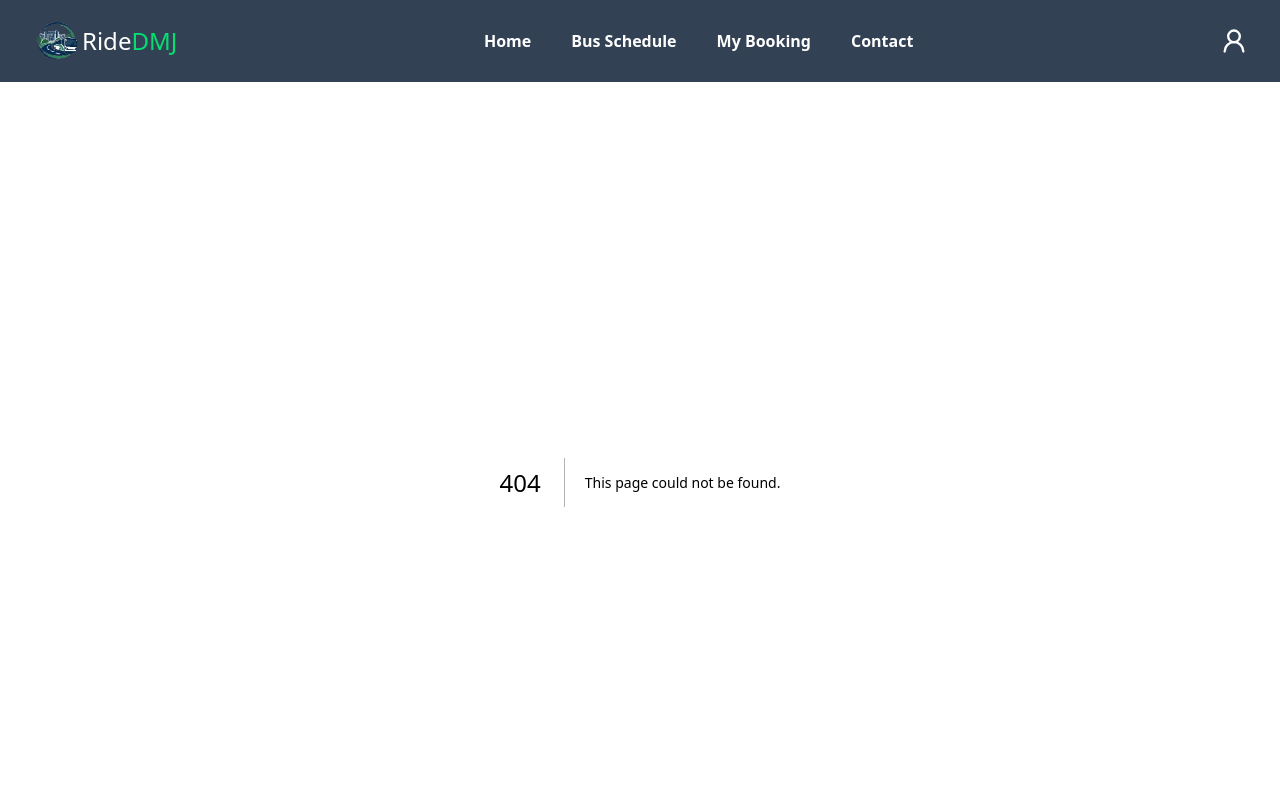
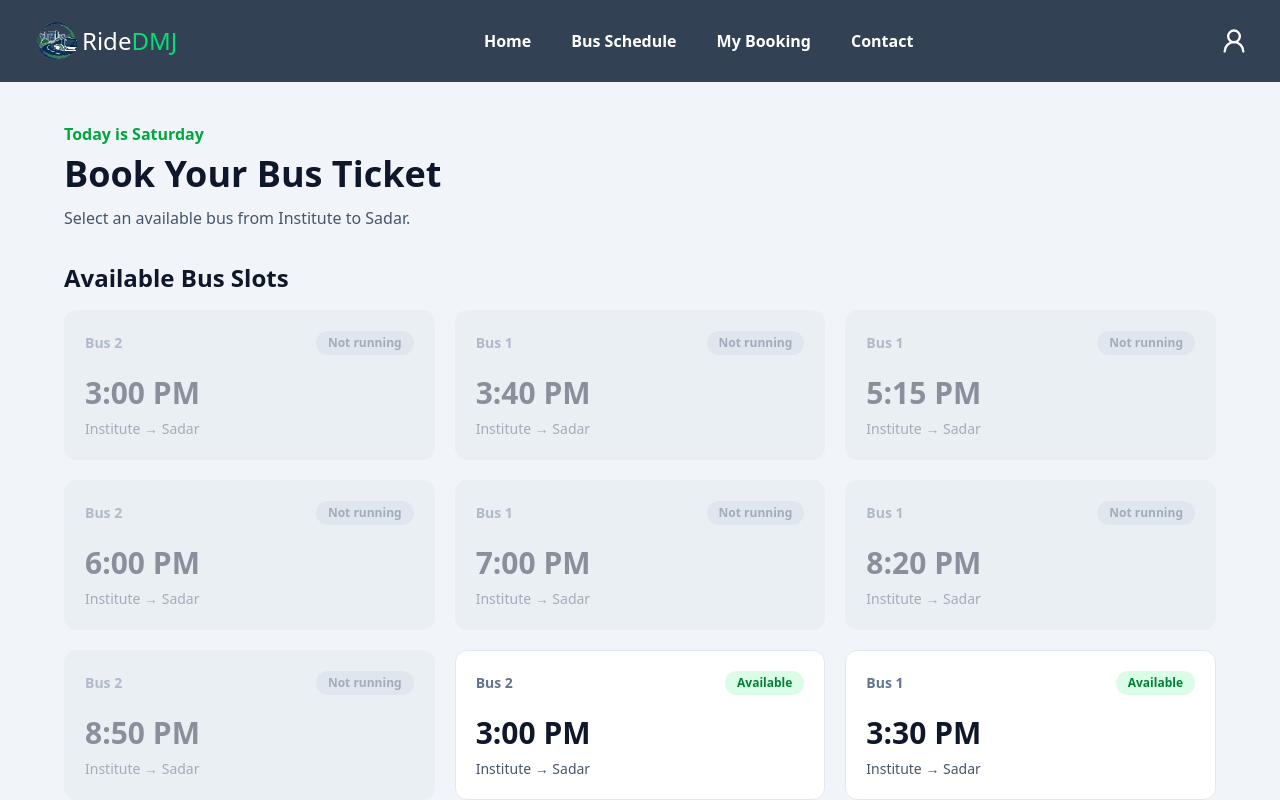
Before and after one commit to Rishabh-09-eng/RideDMJ, a Next.js app in the folder frontend/: page /book-ticket in a window 1280 px wide. Before the commit this address had no page. Shown: the top 800 px of the page. Built offline with nearby package versions, Linux system fonts and the light colour scheme.

Commit message:
added login

```diff
--- /dev/null
+++ b/frontend/app/book-ticket/page.js
@@ -0,0 +1,95 @@
+"use client";
+
+import { useState } from "react";
+import schedule from "@/data/schedule";
+
+export default function BookTicketPage() {
+  const [selectedSlot, setSelectedSlot] = useState(null);
+
+  const today = new Date().toLocaleDateString("en-US", {
+    weekday: "long",
+  });
+
+  const handleSlotSelect = (slot) => {
+    if (!slot.operatingDays.includes(today)) {
+      return;
+    }
+
+    setSelectedSlot(slot);
+  };
+
+  return (
+    <main className="min-h-screen bg-slate-100 px-6 py-10">
+      <div className="mx-auto max-w-6xl">
+        {/* Page heading */}
+        <div className="mb-8">
+          <p className="font-semibold text-green-600">
+            Today is {today}
+          </p>
+
+          <h1 className="mt-2 text-4xl font-bold text-slate-900">
+            Book Your Bus Ticket
+          </h1>
+
+          <p className="mt-3 text-slate-600">
+            Select an available bus from Institute to Sadar.
+          </p>
+        </div>
+
+        {/* Bus slots */}
+        <section>
+          <h2 className="mb-4 text-2xl font-semibold text-slate-900">
+            Available Bus Slots
+          </h2>
+
+          <div className="grid gap-5 sm:grid-cols-2 lg:grid-cols-3">
+            {schedule.map((slot) => {
+              const isAvailableToday = slot.operatingDays.includes(today);
+              const isSelected = selectedSlot?.id === slot.id;
+
+              return (
+                <button
+                  key={slot.id}
+                  type="button"
+                  disabled={!isAvailableToday}
+                  onClick={() => handleSlotSelect(slot)}
+                  className={`rounded-xl border p-5 text-left transition ${
+                    !isAvailableToday
+                      ? "cursor-not-allowed border-slate-200 bg-slate-200 opacity-45"
+                      : isSelected
+                        ? "border-green-500 bg-green-50 ring-2 ring-green-500"
+                        : "border-slate-200 bg-white hover:-translate-y-1 hover:border-green-400 hover:shadow-md"
+                  }`}
+                >
+                  <div className="flex items-center justify-between">
+                    <span className="text-sm font-semibold text-slate-500">
+                      {slot.busNumber}
+                    </span>
+
+                    <span
+                      className={`rounded-full px-3 py-1 text-xs font-semibold ${
+                        isAvailableToday
+                          ? "bg-green-100 text-green-700"
+                          : "bg-slate-300 text-slate-600"
+                      }`}
+                    >
+                      {isAvailableToday ? "Available" : "Not running"}
+                    </span>
+                  </div>
+
+                  <h3 className="mt-5 text-3xl font-bold text-slate-900">
+                    {slot.time}
+                  </h3>
+
+                  <p className="mt-2 text-sm text-slate-600">
+                    Institute → Sadar
+                  </p>
+                </button>
+              );
+            })}
+          </div>
+        </section>
+      </div>
+    </main>
+  );
+}
--- a/frontend/app/layout.js
+++ b/frontend/app/layout.js
@@ -1,6 +1,6 @@
 import { Geist, Geist_Mono } from "next/font/google";
 import "./globals.css";
-import Navbar from "@/component/Navbar";
+import ConditionalNavbar from "@/component/conditionalNav";
 
 const geistSans = Geist({
   variable: "--font-geist-sans",
@@ -24,7 +24,7 @@ export default function RootLayout({ children }) {
       className={`${geistSans.variable} ${geistMono.variable} h-full antialiased`}
     >
       <body className="min-h-full flex flex-col">
-        <Navbar />
+        <ConditionalNavbar />
         {children}
       </body>
     </html>
--- /dev/null
+++ b/frontend/app/login/page.js
@@ -0,0 +1,95 @@
+"use client"
+
+import React from 'react'
+import { useState } from 'react'
+import Link from 'next/link'
+
+const page = () => {
+
+    const [email, setEmail] = useState("")
+    const [password, setPassword] = useState("")
+
+    const handleSubmit = (event) => {
+        event.preventDefault();
+
+        if(!email.endsWith("@iiitdmj.ac.in")){
+            alert("Please use college's email address");
+            return;
+        }
+    }
+
+  return (
+    <main className="flex min-h-screen items-center justify-center bg-slate-100 px-6 py-10">
+      <div className="w-full max-w-md rounded-2xl bg-white p-8 shadow-lg">
+        <div className="mb-8 text-center">
+          <h1 className="text-3xl font-bold text-slate-900">
+            Welcome Back
+          </h1>
+
+          <p className="mt-2 text-slate-600">
+            Login to your RideDMJ account
+          </p>
+        </div>
+
+        <form onSubmit={handleSubmit} className="space-y-5">
+          <div>
+            <label
+              htmlFor="email"
+              className="mb-2 block font-medium text-slate-700"
+            >
+              College Email
+            </label>
+
+            <input
+              id="email"
+              type="email"
+              placeholder="yourname@iiitdmj.ac.in"
+              value={email}
+              onChange={(event) => setEmail(event.target.value)}
+              required
+              className="w-full rounded-lg border border-slate-300 px-4 py-3 outline-none focus:border-green-500 focus:ring-2 focus:ring-green-200"
+            />
+          </div>
+
+          <div>
+            <label
+              htmlFor="password"
+              className="mb-2 block font-medium text-slate-700"
+            >
+              Password
+            </label>
+
+            <input
+              id="password"
+              type="password"
+              placeholder="Enter your password"
+              value={password}
+              onChange={(event) => setPassword(event.target.value)}
+              required
+              className="w-full rounded-lg border border-slate-300 px-4 py-3 outline-none focus:border-green-500 focus:ring-2 focus:ring-green-200"
+            />
+          </div>
+
+          <button
+            type="submit"
+            className="w-full rounded-lg bg-green-500 px-4 py-3 font-semibold text-white transition hover:bg-green-600"
+          >
+            Login
+          </button>
+        </form>
+
+        <p className="mt-6 text-center text-sm text-slate-600">
+          New to RideDMJ?{" "}
+          <Link
+            href="/register"
+            className="font-semibold text-green-600 hover:text-green-700"
+          >
+            Create an account
+          </Link>
+        </p>
+      </div>
+    </main>
+  )
+}
+
+export default page
--- a/frontend/app/page.js
+++ b/frontend/app/page.js
@@ -1,6 +1,8 @@
 import Hero from "@/component/Hero";
+import { redirect } from "next/navigation";
 
 export default function Home() {
+  redirect("/login");
   return (
     <Hero />
   );
--- a/frontend/component/Hero.js
+++ b/frontend/component/Hero.js
@@ -1,5 +1,6 @@
 import React from "react";
 import Image from "next/image";
+import Link from "next/link";
 
 const Hero = () => {
   return (
@@ -12,18 +13,23 @@ const Hero = () => {
         priority
       />
       <div className="absolute left-12 top-1/2 -translate-y-1/2 text-white">
-        <h1 className="text-5xl font-bold">
+        <h1 className="text-5xl font-bold text-white/90">
           Travel Smarter with RideDMJ
         </h1>
 
-        <p className="mt-4 max-w-lg text-lg">
+        <p className="mt-4 max-w-lg text-lg text-gray-400">
           Your campus transportation, made simple.
           Check bus schedules, manage bookings, and travel with ease.
         </p>
 
-        <button className="mt-6 rounded-lg bg-green-500 px-6 py-3 font-semibold text-white hover:bg-green-600">
-          Explore Bus Schedules
-        </button>
+        <div className="flex gap-10">
+            <Link href=""><button className="mt-6 rounded-lg bg-green-500 px-6 py-3 font-semibold text-white hover:bg-green-600">
+              Explore Bus Schedules
+            </button></Link>
+            <Link href="/book-ticket"><button className="mt-6 rounded-lg bg-green-500 px-6 py-3 font-semibold text-white hover:bg-green-600">
+              Book Ticket
+            </button></Link>
+        </div>
       </div>
     </section>
   );
--- /dev/null
+++ b/frontend/component/booking/bookingform.js
@@ -0,0 +1,15 @@
+"use-client"
+
+import React from 'react'
+
+const bookingform = () => {
+  return (
+    <section>
+      <h2>Find Your Bus</h2>
+
+
+    </section>
+  )
+}
+
+export default bookingform
--- /dev/null
+++ b/frontend/component/booking/bookingsummary.js
@@ -0,0 +1,11 @@
+import React from 'react'
+
+const bookingsummary = () => {
+  return (
+    <div>
+
+    </div>
+  )
+}
+
+export default bookingsummary
--- /dev/null
+++ b/frontend/component/conditionalNav.js
@@ -0,0 +1,14 @@
+"use client";
+
+import { usePathname } from "next/navigation";
+import Navbar from "@/component/Navbar";
+
+export default function ConditionalNavbar() {
+  const pathname = usePathname();
+
+  if (pathname === "/login") {
+    return null;
+  }
+
+  return <Navbar />;
+}
--- /dev/null
+++ b/frontend/data/schedule.js
@@ -0,0 +1,85 @@
+const schedules = [
+  // Monday to Friday
+  {
+    id: "bus2-weekday-1",
+    busNumber: "Bus 2",
+    time: "3:00 PM",
+    operatingDays: ["Monday", "Tuesday", "Wednesday", "Thursday", "Friday"],
+  },
+  {
+    id: "bus1-weekday-1",
+    busNumber: "Bus 1",
+    time: "3:40 PM",
+    operatingDays: ["Monday", "Tuesday", "Wednesday", "Thursday", "Friday"],
+  },
+  {
+    id: "bus1-weekday-2",
+    busNumber: "Bus 1",
+    time: "5:15 PM",
+    operatingDays: ["Monday", "Tuesday", "Wednesday", "Thursday", "Friday"],
+  },
+  {
+    id: "bus2-weekday-2",
+    busNumber: "Bus 2",
+    time: "6:00 PM",
+    operatingDays: ["Monday", "Tuesday", "Wednesday", "Thursday", "Friday"],
+  },
+  {
+    id: "bus1-weekday-3",
+    busNumber: "Bus 1",
+    time: "7:00 PM",
+    operatingDays: ["Monday", "Tuesday", "Wednesday", "Thursday", "Friday"],
+  },
+  {
+    id: "bus1-weekday-4",
+    busNumber: "Bus 1",
+    time: "8:20 PM",
+    operatingDays: ["Monday", "Tuesday", "Wednesday", "Thursday", "Friday"],
+  },
+  {
+    id: "bus2-weekday-3",
+    busNumber: "Bus 2",
+    time: "8:50 PM",
+    operatingDays: ["Monday", "Tuesday", "Wednesday", "Thursday", "Friday"],
+  },
+
+  // Saturday and Sunday
+  {
+    id: "bus2-weekend-1",
+    busNumber: "Bus 2",
+    time: "3:00 PM",
+    operatingDays: ["Saturday", "Sunday"],
+  },
+  {
+    id: "bus1-weekend-1",
+    busNumber: "Bus 1",
+    time: "3:30 PM",
+    operatingDays: ["Saturday", "Sunday"],
+  },
+  {
+    id: "bus1-weekend-2",
+    busNumber: "Bus 1",
+    time: "6:00 PM",
+    operatingDays: ["Saturday", "Sunday"],
+  },
+  {
+    id: "bus2-weekend-2",
+    busNumber: "Bus 2",
+    time: "5:30 PM",
+    operatingDays: ["Saturday", "Sunday"],
+  },
+  {
+    id: "bus1-weekend-3",
+    busNumber: "Bus 1",
+    time: "7:00 PM",
+    operatingDays: ["Saturday", "Sunday"],
+  },
+  {
+    id: "bus2-weekend-3",
+    busNumber: "Bus 2",
+    time: "8:50 PM",
+    operatingDays: ["Saturday", "Sunday"],
+  },
+];
+
+export default schedules;
```
